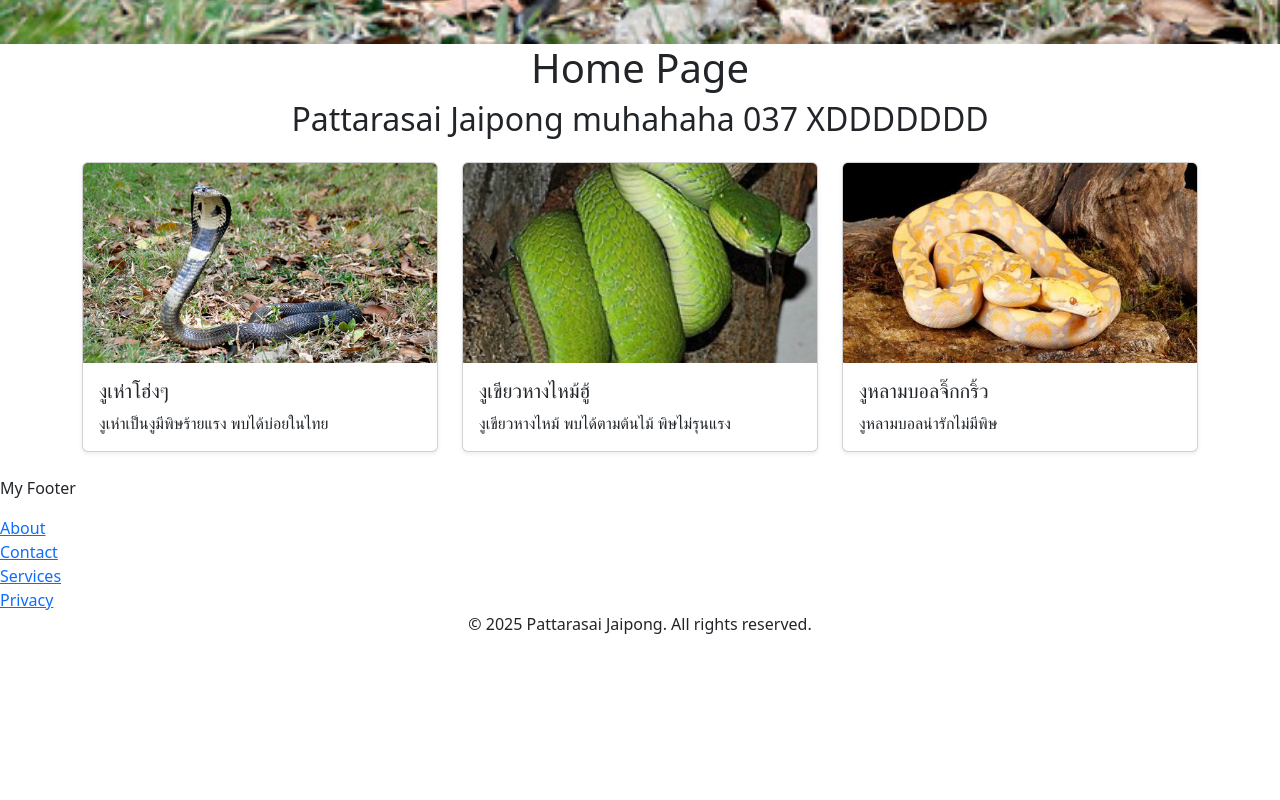
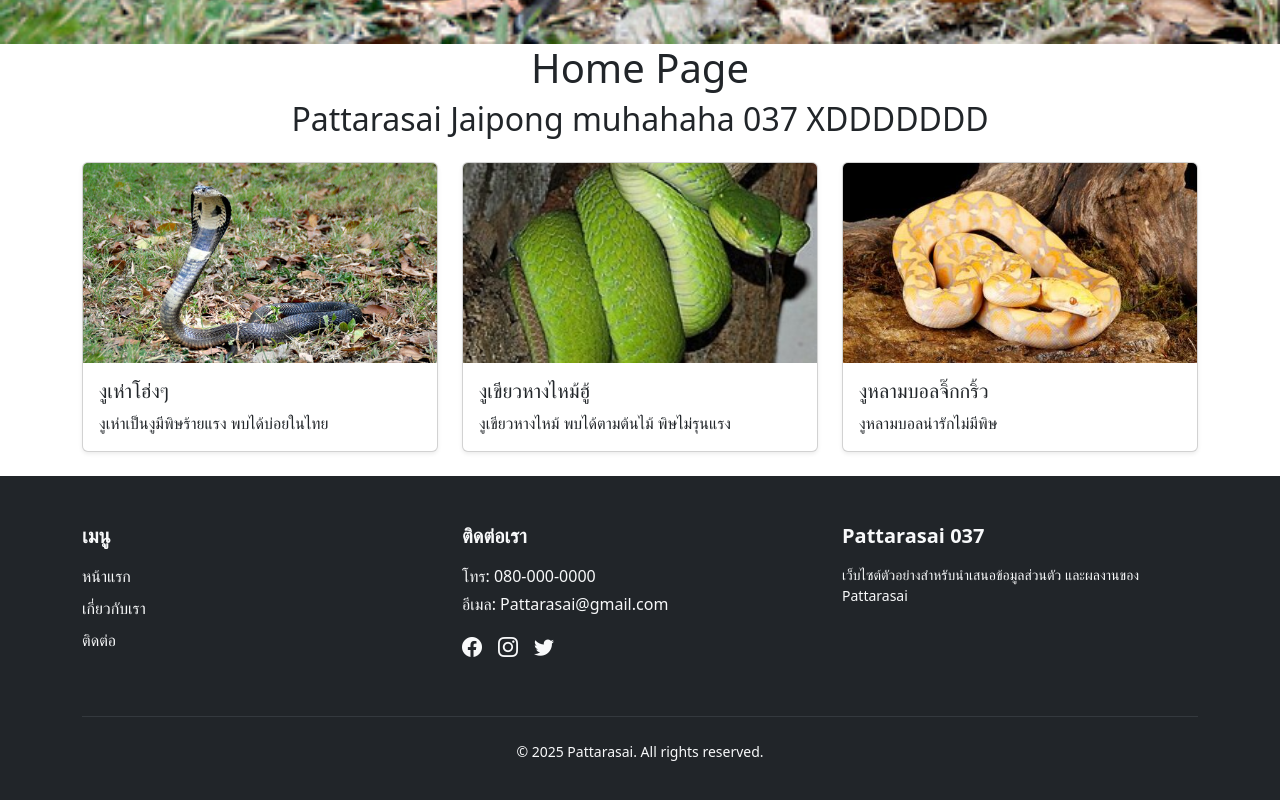
Before and after one commit to Mheelenhuay/frontend, a Next.js app: page / in a window 1280 px wide. Shown: the part 702-1502 px from the top of the page. Before the commit the page ends 1338 px from the top, so only its background shows below. Built offline with nearby package versions, Linux system fonts and the light colour scheme.

Commit message:
first commit

```diff
--- a/app/components/Footer.js
+++ b/app/components/Footer.js
@@ -1,33 +1,52 @@
 'use client';
-import { useEffect } from 'react';
+import { useEffect } from "react";
 
 export default function Footer() {
+  useEffect(() => {
+    import('bootstrap/dist/js/bootstrap.bundle.min.js');
+  }, []);
+
   return (
-    <footer className="bg-[#1e1e1e] text-gray-400 px-6 py-10 mt-12">
-      <div className="max-w-7xl mx-auto flex flex-col md:flex-row justify-between items-start gap-8">
+    <footer className="bg-dark text-light py-5 mt-auto">
+      <div className="container">
+        <div className="row text-center text-md-start">
 
-        {/* Logo / Brand */}
-        <div>
-          <h2 className="text-black text-2xl font-bold"></h2>
-          <p className="text-sm mt-2">My Footer</p>
+          {/* เมนู */}
+          <div className="col-md-4 mb-4">
+            <h5 className="fw-semibold mb-3">เมนู</h5>
+            <ul className="list-unstyled">
+              <li><a href="/" className="text-light text-decoration-none d-block mb-2">หน้าแรก</a></li>
+              <li><a href="/about" className="text-light text-decoration-none d-block mb-2">เกี่ยวกับเรา</a></li>
+              <li><a href="/contact" className="text-light text-decoration-none d-block">ติดต่อ</a></li>
+            </ul>
+          </div>
+
+          {/* ติดต่อ */}
+          <div className="col-md-4 mb-4">
+            <h5 className="fw-semibold mb-3">ติดต่อเรา</h5>
+            <p className="mb-1">โทร: 080-000-0000</p>
+            <p className="mb-3">อีเมล: Pattarasai@gmail.com</p>
+            <div className="d-flex justify-content-center justify-content-md-start gap-3">
+              <a href="#" className="text-light fs-5"><i className="bi bi-facebook"></i></a>
+              <a href="#" className="text-light fs-5"><i className="bi bi-instagram"></i></a>
+              <a href="#" className="text-light fs-5"><i className="bi bi-twitter"></i></a>
+            </div>
+          </div>
+
+          {/* โลโก้ หรือ คำอธิบาย */}
+          <div className="col-md-4 mb-4">
+            <h5 className="fw-semibold mb-3">Pattarasai 037</h5>
+            <p className="small">
+              เว็บไซต์ตัวอย่างสำหรับนำเสนอข้อมูลส่วนตัว และผลงานของ Pattarasai
+            </p>
+          </div>
         </div>
 
-        {/* Navigation Links */}
-        <div className="grid grid-cols-2 sm:grid-cols-3 gap-6 text-sm">
-          <div className="space-y-2">
-            <a href="/about" className="hover:text-white transition">About</a><br />
-            <a href="/contact" className="hover:text-white transition">Contact</a>
-          </div>
-          <div className="space-y-2">
-            <a href="/service" className="hover:text-white transition">Services</a><br />
-            <a href="/privacy" className="hover:text-white transition">Privacy</a>
-          </div>
+        <hr className="border-secondary my-4" />
+
+        <div className="text-center small">
+          &copy; {new Date().getFullYear()} Pattarasai. All rights reserved.
         </div>
-      </div>
-
-      {/* Bottom Section */}
-      <div className="border-t border-gray-700 mt-10 pt-6 text-center text-sm text-gray-500">
-        © {new Date().getFullYear()} Pattarasai Jaipong. All rights reserved.
       </div>
     </footer>
   );
```
